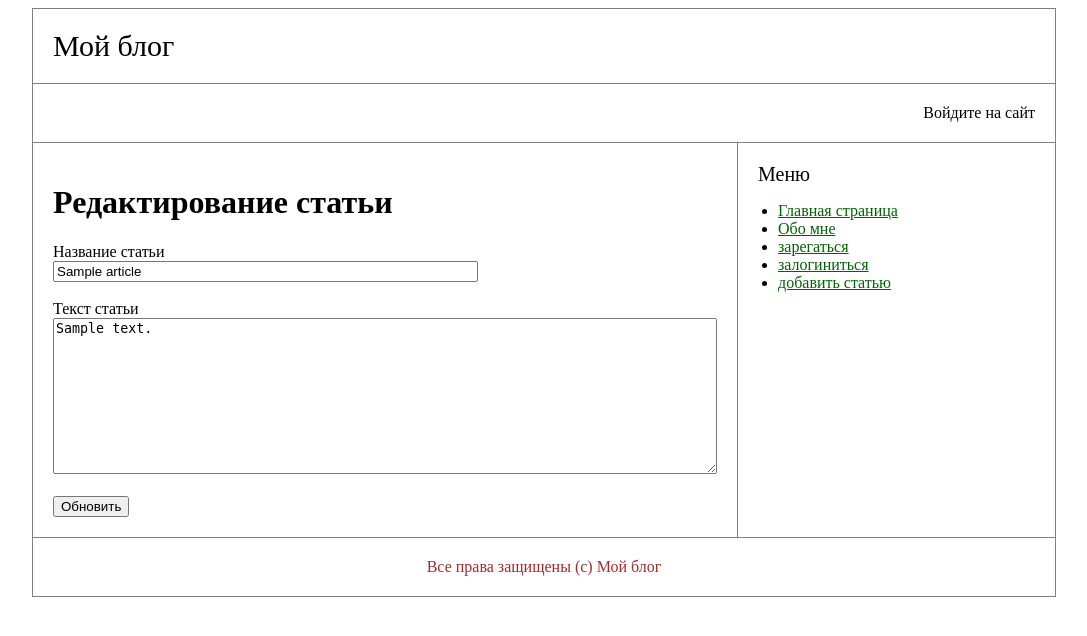
After one commit to htttphero/simple-PHP-MVC-Framework, a PHP site: template templates/articles/edit.php in a window 1280 px wide. The commit adds this page. Shown: the top 636 px of the page, without its empty margins (96-1183 px from the left). Run offline with PHP 8.4, Linux system fonts and the light colour scheme; the template is opened without the code that fills it: most values are stand-ins (such as "Sample title", 1, 10 or a date in 2020).

Commit message:
27комит. Добавлена возможность редактировать статью а также выведе ссылка удаления статьи.

```diff
--- a/src/MyProject/Models/ActiveRecordEntity.php
+++ b/src/MyProject/Models/ActiveRecordEntity.php
@@ -139,7 +139,7 @@ abstract class ActiveRecordEntity
         $this->createdAt = date("Y-m-d H:i:s");
     }
 
-    public function delete(): void
+    public function delete()
     {
         $db = Db::getInstance();
         $db->query(
--- a/src/routes.php
+++ b/src/routes.php
@@ -8,5 +8,7 @@ return [
     '~^$~' => [\MyProject\Controllers\MainController::class, 'main'],
     '~^users/register$~' => [\MyProject\Controllers\UsersController::class, 'signUp'],
     '~^users/(\d+)/activate/(.+)$~' => [\MyProject\Controllers\UsersController::class, 'activate'],
-    '~^users/login~' => [\MyProject\Controllers\UsersController::class, 'login']
+    '~^users/login~' => [\MyProject\Controllers\UsersController::class, 'login'],
+    '~^articles/(\d+)/edit$~' => [\MyProject\Controllers\ArticlesController::class, 'edit']
+
 ];
--- /dev/null
+++ b/templates/articles/edit.php
@@ -0,0 +1,18 @@
+<?php
+
+include __DIR__ . '/../header.php';
+?>
+    <h1>Редактирование статьи</h1>
+    <?php if(!empty($error)): ?>
+        <div style="color: red;"><?= $error ?></div>
+    <?php endif; ?>
+    <form action="/articles/<?= $article->getId() ?>/edit" method="post">
+        <label for="name">Название статьи</label><br>
+        <input type="text" name="name" id="name" value="<?= $_POST['name'] ?? $article->getName() ?>" size="50"><br>
+        <br>
+        <label for="text">Текст статьи</label><br>
+        <textarea name="text" id="text" rows="10" cols="80"><?= $_POST['text'] ?? $article->getText() ?></textarea><br>
+        <br>
+        <input type="submit" value="Обновить">
+    </form>
+<?php include __DIR__ . '/../footer.php'; ?>
--- a/templates/articles/view.php
+++ b/templates/articles/view.php
@@ -2,4 +2,7 @@
     <h1><?= $article->getName() ?></h1>
     <p><?= $article->getText() ?></p>
     <p>Автор: <?= $article->getAuthor()->getNickname() ?></p>
+    <a href="<?= $article->getid().'/edit' ?>">Подредактировать</a>
+    <a href="<?= $article->getid().'/delete' ?>">Удалить статью</a>
+
 <?php include __DIR__ . '/../footer.php'; ?>
```
Also changed, not shown: src/MyProject/Controllers/ArticlesController.php (+27 -4 lines), src/MyProject/Models/Articles/Article.php (+18 -0 lines).
